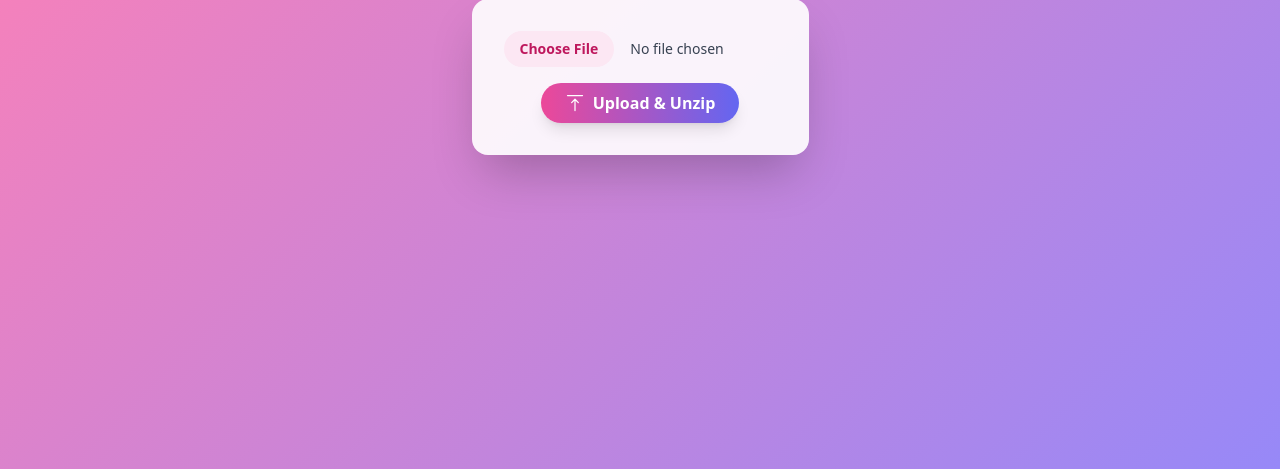
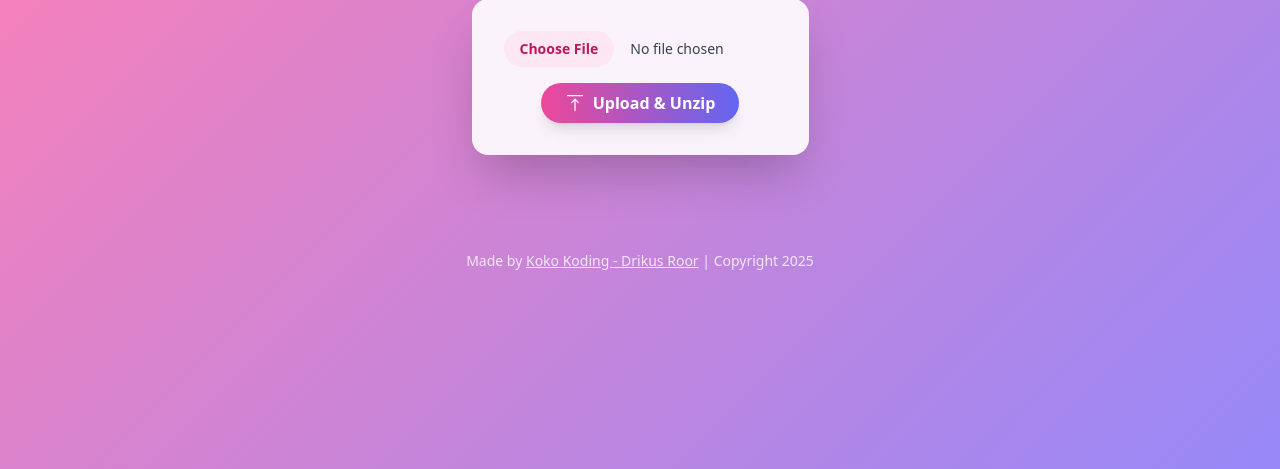
Before and after one commit to drikusroor/docx_image_extractor, a Flask app: page / in a window 1280 px wide. Shown: the part 205-674 px from the top of the page. Run offline with Flask 3, Linux system fonts and the light colour scheme; some libraries are stand-ins or nearby versions.

Commit message:
Add footer with copyright information and author attribution

```diff
--- a/templates/index.html
+++ b/templates/index.html
@@ -68,5 +68,9 @@
             }
         }
     </script>
+    <footer class="mt-16 text-center text-white/80 text-sm">
+        Made by <a href="https://kokokoding.nl" class="underline hover:text-pink-200 transition" target="_blank" rel="noopener">Koko Koding - Drikus Roor</a> |
+        Copyright 2025
+    </footer>
 </body>
 </html>
```
